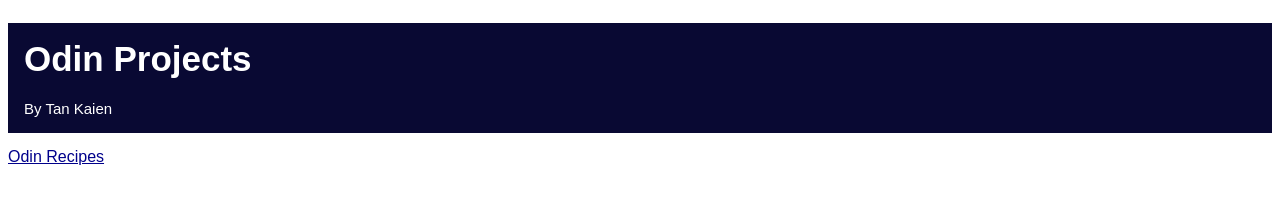
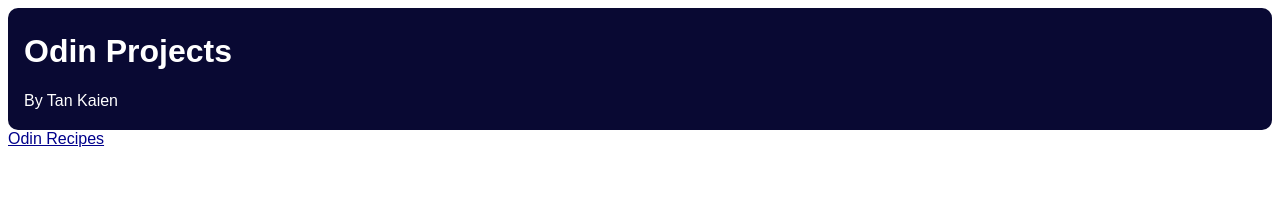
Before and after one commit to kaien07/odin-projects, a plain HTML site: page index.html in a window 1280 px wide. Drawn offline with Linux system fonts and the light colour scheme; a web font is replaced by a local one.

Commit message:
Round heading of each page
Changed how headings were stylised with css

```diff
--- a/index.html
+++ b/index.html
@@ -4,13 +4,17 @@
     <head>
         <meta charset="UTF-8">
         <link rel="stylesheet" href="./style.css">
-        <style>@import url('https://fonts.googleapis.com/css2?family=Moderustic:wght@300..800&display=swap');</style>
+        <style>
+            @import url('https://fonts.googleapis.com/css2?family=Moderustic:wght@300..800&display=swap');
+        </style>
         <title>Odin Projects</title>
     </head>
 
     <body>
-        <h1>Odin Projects</h1>
-        <p class="author">By Tan Kaien</p>
+        <div class="heading">
+            <h1>Odin Projects</h1>
+            <p>By Tan Kaien</p>
+        </div>
         <a href="./odin-recipes/index.html" class="link">Odin Recipes</a>
     </body>
 </html>
--- a/style.css
+++ b/style.css
@@ -3,22 +3,13 @@ body {
     color: rgb(0, 0, 0);
 }
 
-h1,
-.author {
+.heading {
+    border-radius: 10px;
+    padding: 16px;
+    padding-top: 4px;
+    padding-bottom: 4px;
     color: white;
     background-color: rgb(9, 9, 51);
-    padding: 16px;
-}
-
-h1 {
-    font-size: 35px;
-    margin-bottom: 0px;
-}
-
-.author {
-    font-size: 15px;
-    padding-top: 5px;
-    margin-top: 0px;
 }
 
 .link {
```
Also changed, not shown: odin-recipes/index.html (+6 -2 lines), odin-recipes/recipes/brownies.html (+6 -2 lines), odin-recipes/recipes/cheesecake.html (+6 -2 lines), odin-recipes/recipes/gingercookies.html (+6 -2 lines).
